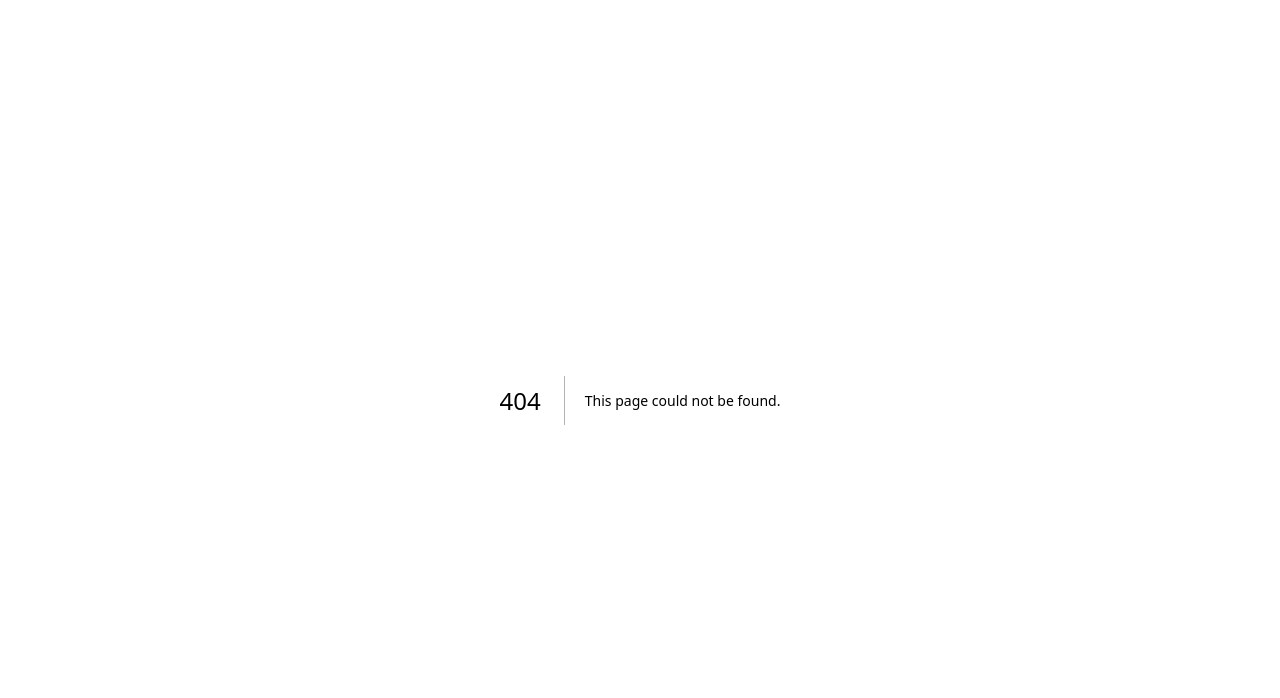
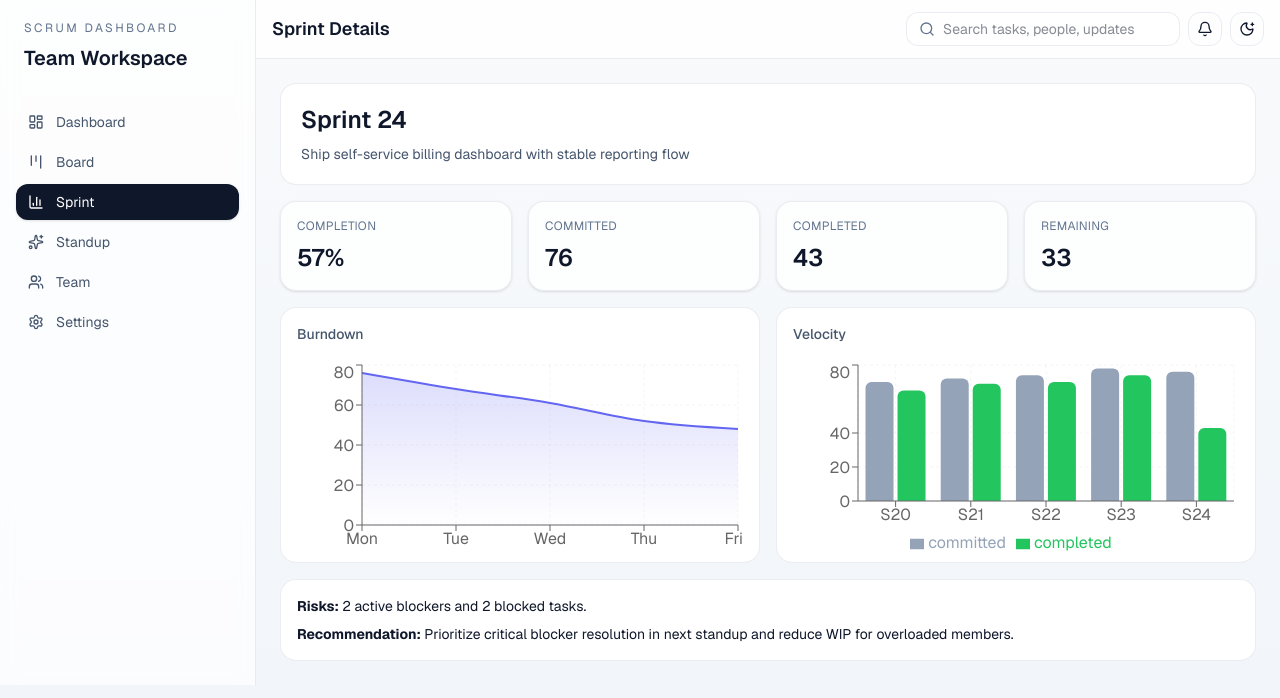
Before and after one commit to gama1726/scrum_dashboard, a Next.js app: page /sprint in a window 1280 px wide. Before the commit this address had no page. Shown: the top 698 px of the page. Built offline with nearby package versions, Linux system fonts and the light colour scheme.

Commit message:
feat: add sprint standup team and settings pages for full MVP flow

```diff
--- /dev/null
+++ b/src/app/settings/page.tsx
@@ -0,0 +1,29 @@
+"use client";
+
+import { AppShell } from "@/components/layout/app-shell";
+import { useUiStore } from "@/store/ui-store";
+
+export default function SettingsPage() {
+  const { theme, toggleTheme, density, setDensity } = useUiStore();
+
+  return (
+    <AppShell title="Settings">
+      <div className="space-y-4">
+        <section className="rounded-2xl border border-slate-200 bg-white p-4 dark:border-slate-700 dark:bg-slate-900">
+          <h3 className="font-semibold">Display</h3>
+          <div className="mt-3 flex gap-3">
+            <button onClick={toggleTheme} className="rounded-xl border border-slate-200 px-3 py-2 text-sm dark:border-slate-700">Theme: {theme}</button>
+            <select value={density} onChange={(event) => setDensity(event.target.value as "comfortable" | "compact")} className="rounded-xl border border-slate-200 px-3 py-2 text-sm dark:border-slate-700 dark:bg-slate-900">
+              <option value="comfortable">Comfortable</option>
+              <option value="compact">Compact</option>
+            </select>
+          </div>
+        </section>
+        <section className="rounded-2xl border border-slate-200 bg-white p-4 dark:border-slate-700 dark:bg-slate-900">
+          <h3 className="font-semibold">Notifications</h3>
+          <p className="mt-2 text-sm text-slate-500">Daily digest, blocker alerts, sprint deadline reminders.</p>
+        </section>
+      </div>
+    </AppShell>
+  );
+}
--- /dev/null
+++ b/src/app/sprint/page.tsx
@@ -0,0 +1,31 @@
+import { AppShell } from "@/components/layout/app-shell";
+import { BurndownChart } from "@/components/charts/burndown-chart";
+import { VelocityChart } from "@/components/charts/velocity-chart";
+import { KpiCard } from "@/components/shared/kpi-card";
+import { apiClient } from "@/lib/api-client";
+
+export default async function SprintPage() {
+  const { sprint, blockers, metrics, tasks } = await apiClient.getSprintData();
+  return (
+    <AppShell title="Sprint Details">
+      <section className="rounded-2xl border border-slate-200 bg-white p-5 dark:border-slate-700 dark:bg-slate-900">
+        <h1 className="text-2xl font-semibold">{sprint.name}</h1>
+        <p className="mt-2 text-sm text-slate-600 dark:text-slate-300">{sprint.goal}</p>
+      </section>
+      <div className="mt-4 grid gap-4 md:grid-cols-4">
+        <KpiCard label="Completion" value={`${Math.round((sprint.completedPoints / sprint.committedPoints) * 100)}%`} />
+        <KpiCard label="Committed" value={sprint.committedPoints} />
+        <KpiCard label="Completed" value={sprint.completedPoints} tone="good" />
+        <KpiCard label="Remaining" value={sprint.committedPoints - sprint.completedPoints} tone="warn" />
+      </div>
+      <div className="mt-4 grid gap-4 xl:grid-cols-2">
+        <BurndownChart data={metrics.burndown} />
+        <VelocityChart data={metrics.velocity} />
+      </div>
+      <div className="mt-4 rounded-2xl border border-slate-200 bg-white p-4 text-sm dark:border-slate-700 dark:bg-slate-900">
+        <p><strong>Risks:</strong> {blockers.length} active blockers and {tasks.filter((task) => task.blocked).length} blocked tasks.</p>
+        <p className="mt-2"><strong>Recommendation:</strong> Prioritize critical blocker resolution in next standup and reduce WIP for overloaded members.</p>
+      </div>
+    </AppShell>
+  );
+}
--- /dev/null
+++ b/src/app/standup/page.tsx
@@ -0,0 +1,28 @@
+import { AppShell } from "@/components/layout/app-shell";
+import { apiClient } from "@/lib/api-client";
+
+export default async function StandupPage() {
+  const { standupUpdates, teamMembers } = await apiClient.getStandupData();
+  return (
+    <AppShell title="Standup">
+      <section className="mb-4 rounded-2xl border border-slate-200 bg-white p-5 dark:border-slate-700 dark:bg-slate-900">
+        <h1 className="text-xl font-semibold">Daily Standup Summary</h1>
+        <p className="mt-2 text-sm text-slate-600 dark:text-slate-300">Presenter-friendly mode: concise updates, blockers, and today focus.</p>
+      </section>
+      <div className="space-y-3">
+        {standupUpdates.map((update) => {
+          const member = teamMembers.find((item) => item.id === update.memberId);
+          return (
+            <article key={update.id} className="rounded-2xl border border-slate-200 bg-white p-4 dark:border-slate-700 dark:bg-slate-900">
+              <h3 className="font-semibold">{member?.fullName}</h3>
+              <p className="mt-2 text-sm"><strong>Yesterday:</strong> {update.yesterday}</p>
+              <p className="mt-1 text-sm"><strong>Today:</strong> {update.today}</p>
+              <p className="mt-1 text-sm text-rose-600"><strong>Blockers:</strong> {update.blockers}</p>
+            </article>
+          );
+        })}
+      </div>
+      <button className="mt-4 rounded-xl bg-slate-900 px-4 py-2 text-sm text-white dark:bg-slate-100 dark:text-slate-900">Copy standup summary</button>
+    </AppShell>
+  );
+}
--- /dev/null
+++ b/src/app/team/page.tsx
@@ -0,0 +1,22 @@
+import { AppShell } from "@/components/layout/app-shell";
+import { apiClient } from "@/lib/api-client";
+
+export default async function TeamPage() {
+  const { teamMembers, tasks } = await apiClient.getTeamData();
+  return (
+    <AppShell title="Team">
+      <div className="grid gap-4 md:grid-cols-2 xl:grid-cols-3">
+        {teamMembers.map((member) => (
+          <article key={member.id} className="rounded-2xl border border-slate-200 bg-white p-4 dark:border-slate-700 dark:bg-slate-900">
+            <h3 className="font-semibold">{member.fullName}</h3>
+            <p className="text-sm text-slate-500">{member.role}</p>
+            <p className="mt-3 text-sm">Focus: {member.focus}</p>
+            <p className="text-sm">Workload: {member.workload}/{member.capacity} pts</p>
+            <p className="text-sm">Assigned tasks: {tasks.filter((task) => task.assigneeId === member.id).length}</p>
+            <p className="mt-1 text-sm text-rose-600">{member.isBlocked ? "Blocked" : "No blockers"}</p>
+          </article>
+        ))}
+      </div>
+    </AppShell>
+  );
+}
```
